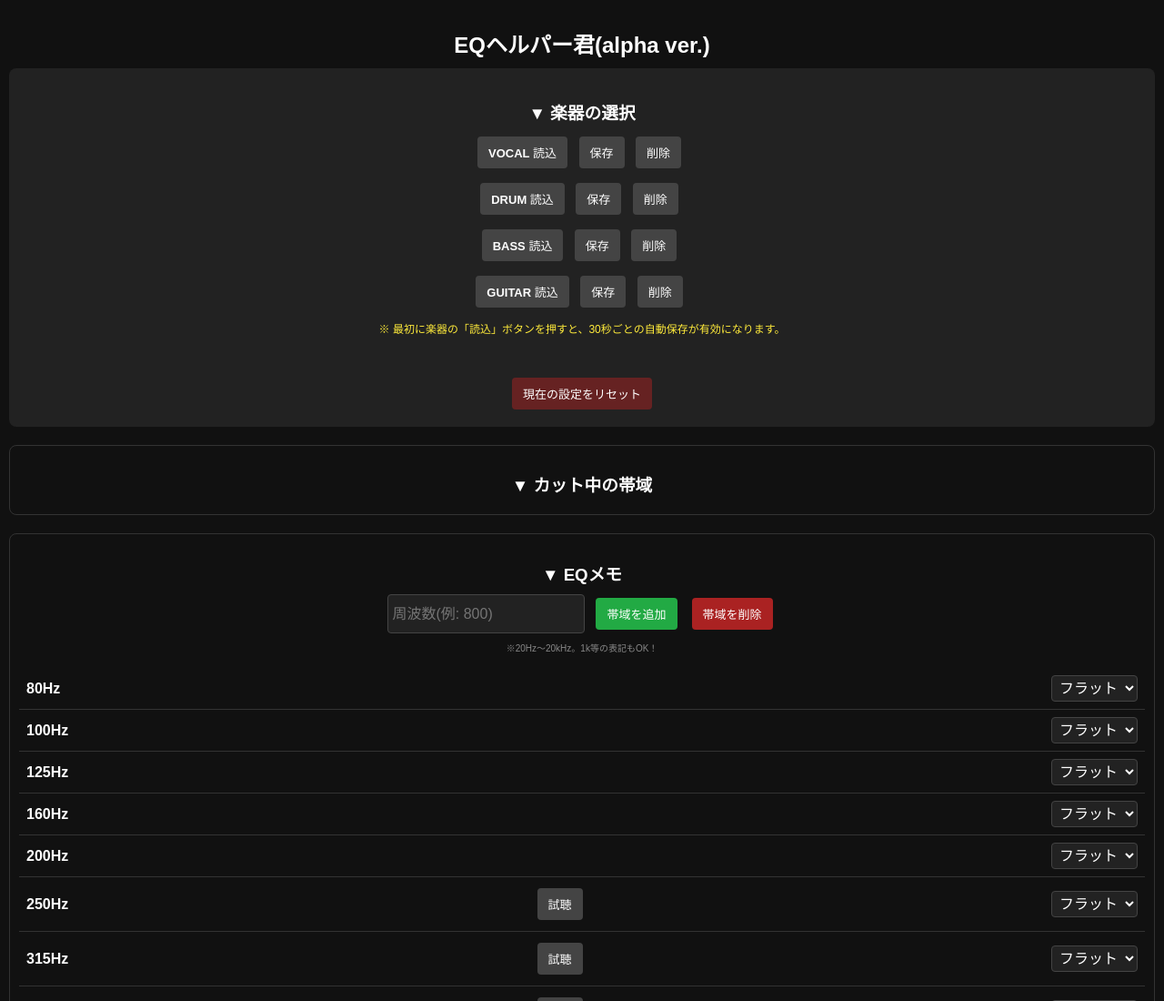
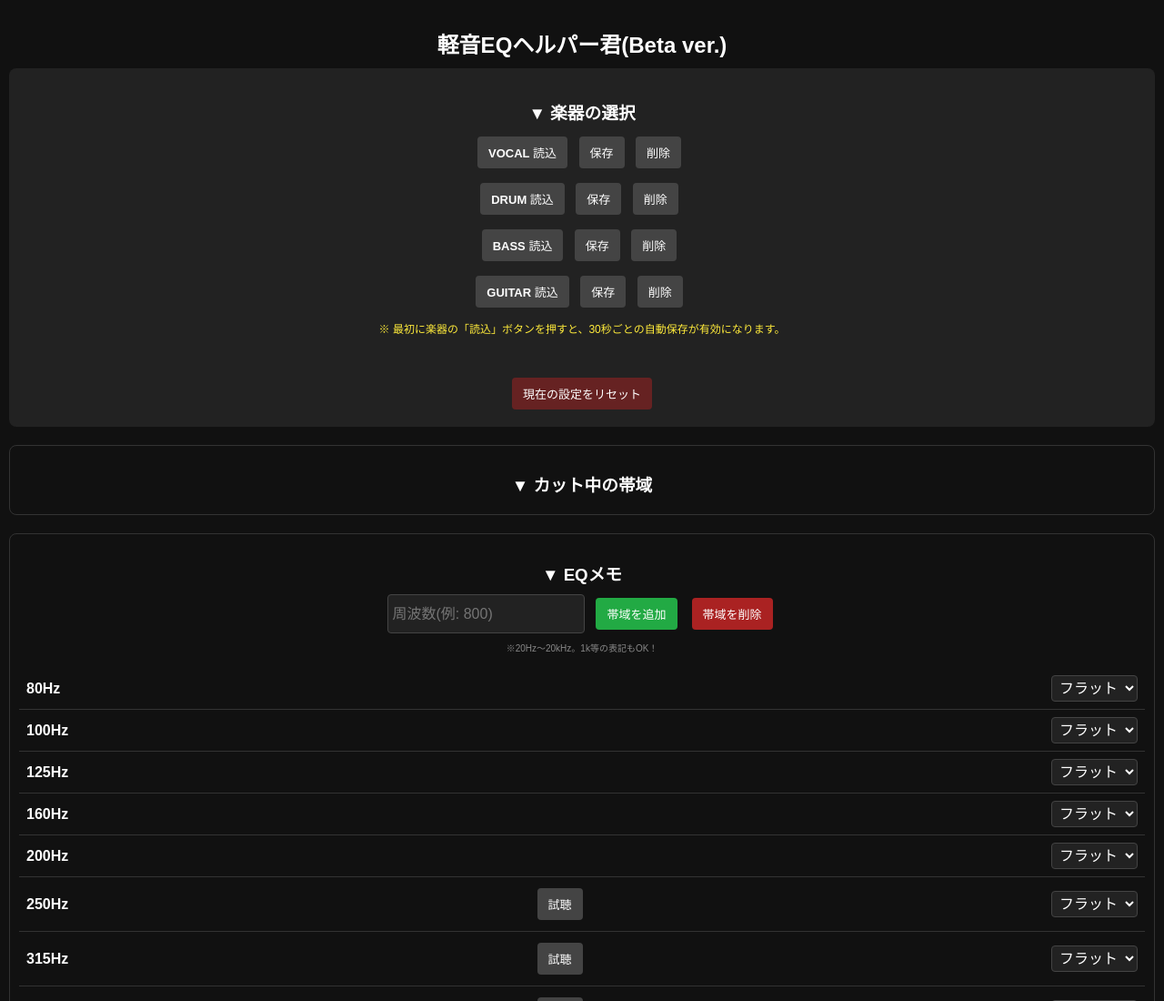
Before and after one commit to HKHR12/myaudiotool, a plain HTML site: page index.html in a window 1280 px wide. Shown: the top 1100 px of the page at 91% size. Drawn offline with Linux system fonts and the light colour scheme.

Commit message:
Update index.html

```diff
--- a/index.html
+++ b/index.html
@@ -3,7 +3,7 @@
 <head>
   <meta charset="UTF-8">
   <meta name="viewport" content="width=device-width, initial-scale=1.0, maximum-scale=1.0, user-scalable=no">
-  <title>EQヘルパー君(alpha ver.)</title>
+  <title>軽音EQヘルパー君(Beta ver.)</title>
   <style>
     /* -----------------------------------------
         デザイン設定（CSS）
@@ -54,7 +54,7 @@
 </head>
 <body>
 
-<h2>EQヘルパー君(alpha ver.)</h2>
+<h2>軽音EQヘルパー君(Beta ver.)</h2>
 
 <div class="editor">
   <h3>▼ 楽器の選択</h3>
```
